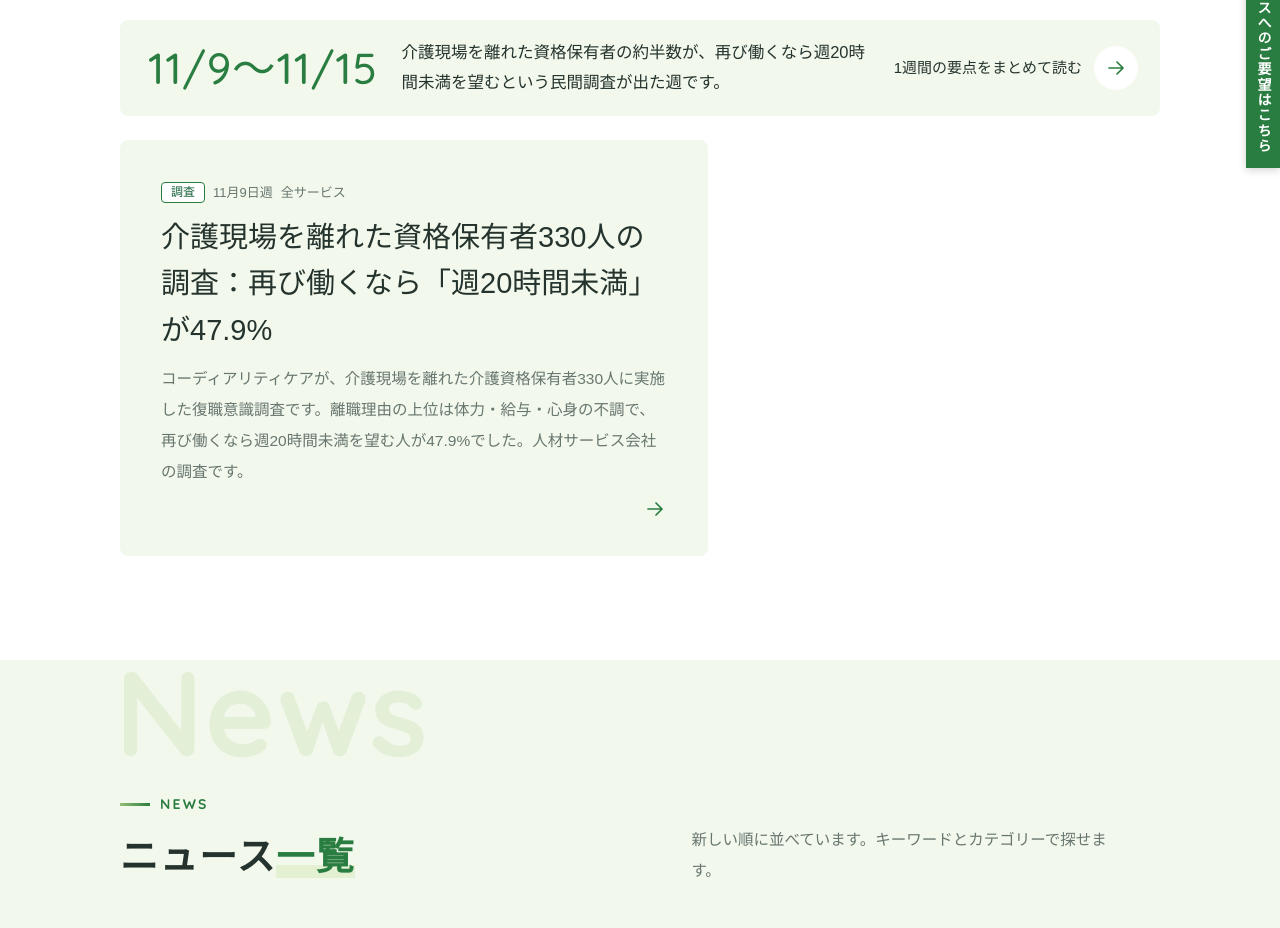
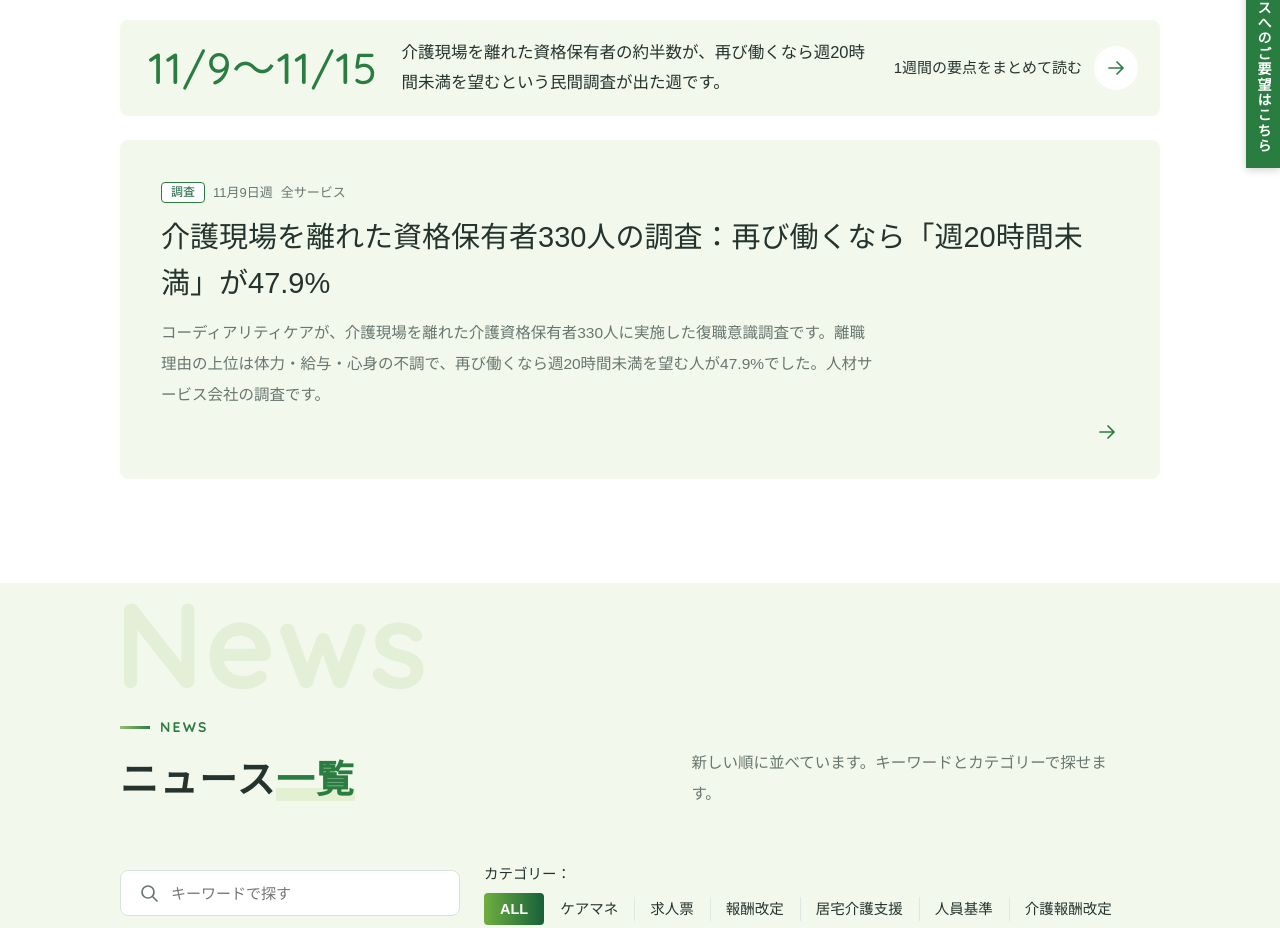
Before and after one commit to oshima-kaihatsu/kaigoweekly, a website: page index.html in a window 1280 px wide. Shown: the part 332-1260 px from the top of the page. Drawn offline with Linux system fonts and the light colour scheme; a web font is replaced by a local one.

Commit message:
今週の注目：記事1本なら全幅、2本なら左右の高さをそろえ、0本なら枠を出さない
Co-Authored-By: Claude Opus 5.5 <noreply@anthropic.com>
Claude-Session: https://claude.ai/code/session_01BHkTaZe1RL2rQvmCxX4dRM

```diff
--- a/assets/top.css
+++ b/assets/top.css
@@ -55,6 +55,12 @@ html { scroll-padding-top: 64px; }
 #issue-cards > li:nth-child(n + 2) h3 { font-size: 17px; line-height: 1.65; }
 #issue-cards > li:nth-child(n + 2) .sum { font-size: 14px; line-height: 1.85; }
 .pick .meta { font-size: 13px; }
+/* 記事が少ない週：1本だけなら横幅いっぱいに伸ばす。0本なら枠ごと出さない（2026-11-19） */
+#issue-cards > li:only-child { grid-column: 1 / -1; grid-row: auto; }
+#issue-cards > li:only-child .sum { max-width: 46em; }
+/* 2本なら左右の高さをそろえる（右の下に空白を残さない） */
+#issue-cards > li:first-child:nth-last-child(2) { grid-row: auto; }
+#issue-cards:empty { display: none; }
 
 /* 記事の一覧 */
 .tools { margin-bottom: 28px; }
--- a/index.html
+++ b/index.html
@@ -9,7 +9,7 @@
 <link href="https://fonts.googleapis.com/css2?family=Quicksand:wght@500;700&family=Zen+Maru+Gothic:wght@400;500;700&display=swap" rel="stylesheet">
 <link rel="stylesheet" href="assets/site.css?v=20261113b">
 <link rel="stylesheet" href="assets/service.css?v=20261111d">
-<link rel="stylesheet" href="assets/top.css?v=20261115a">
+<link rel="stylesheet" href="assets/top.css?v=20261119a">
 </head>
 <body id="top">
 <svg width="0" height="0" style="position:absolute" aria-hidden="true">
```
